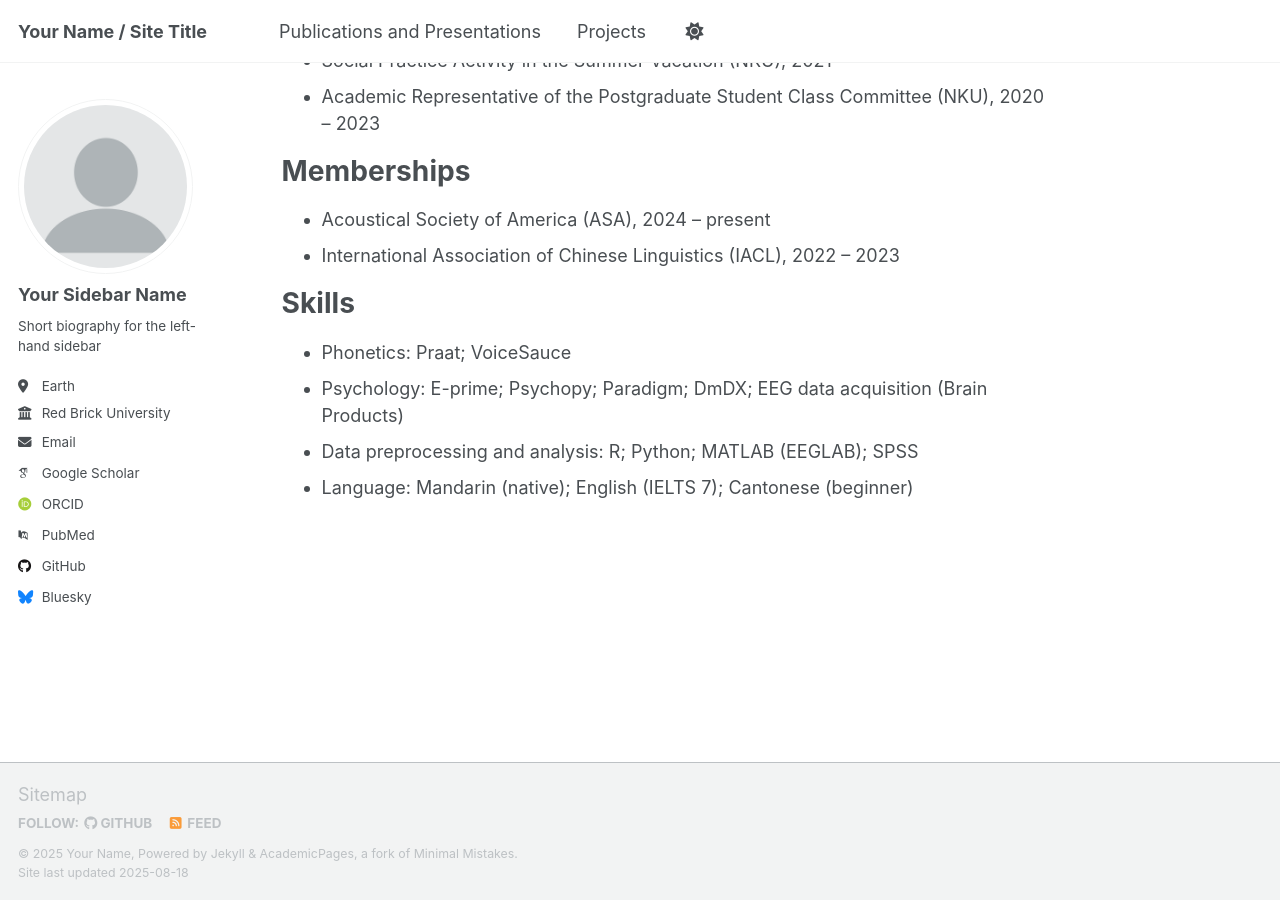
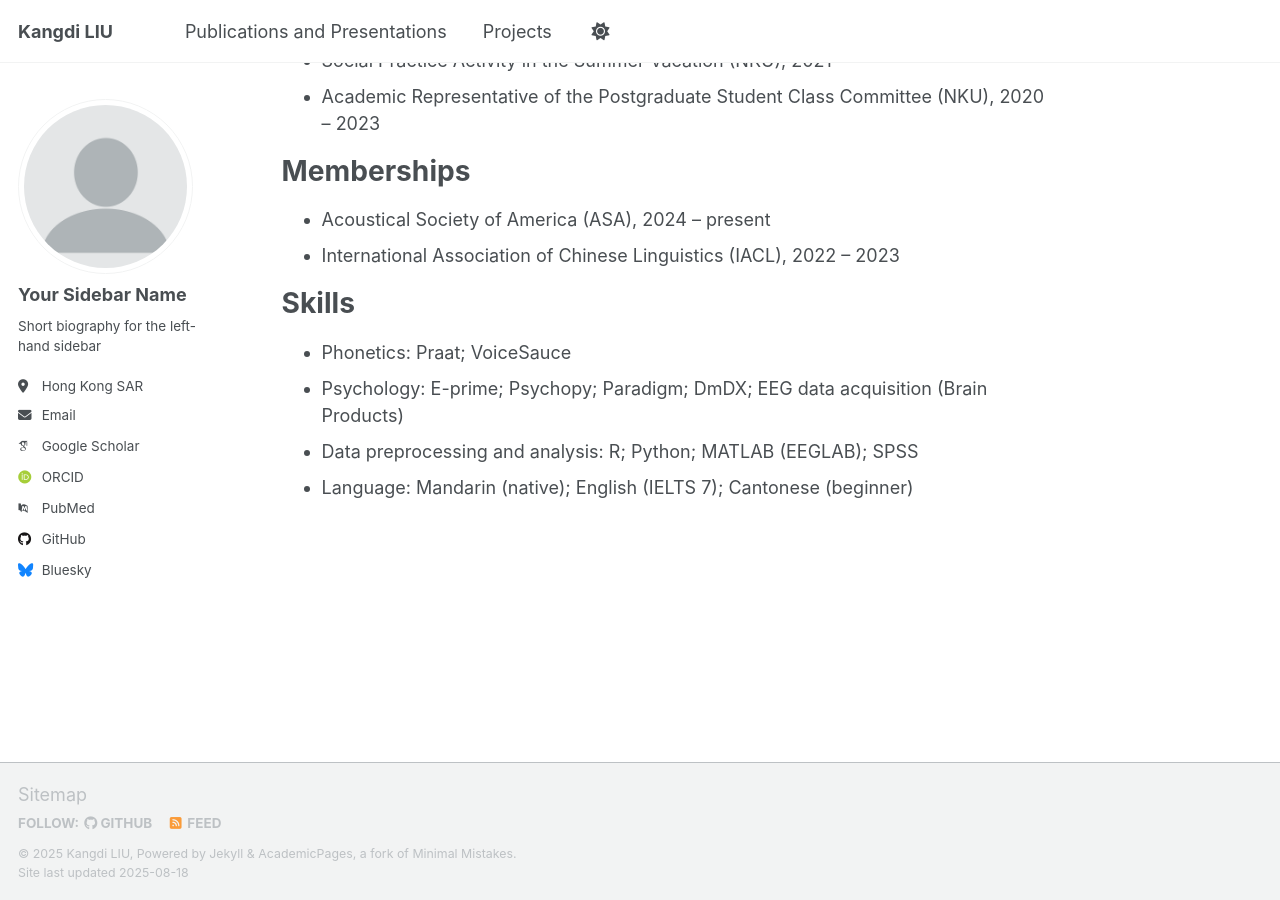
Before and after one commit to kliubc2025/kliubc.github.io, a Jekyll site: the page built from _pages/about.md, in a window 1280 px wide and 900 px high, scrolled down 2450 px. Built offline with Jekyll 4.4.1, drawn with Linux system fonts in a browser that asks for light colours; some web fonts are replaced; a script that is not in the unit is left out.

Commit message:
Update _config.yml

```diff
--- a/_config.yml
+++ b/_config.yml
@@ -9,9 +9,9 @@
 # Basic Site Settings
 locale                   : "en-US"
 site_theme               : "default" # Currently available options are "default", "air"
-title                    : "Your Name / Site Title"
+title                    : "Kangdi LIU"
 title_separator          : "-"
-name                     : &name "Your Name"
+name                     : &name "Kangdi LIU"
 description              : &description "personal description"
 url                      : https://kliubc2025.github.io # the base hostname & protocol for your site e.g. "https://[your GitHub username].github.io" or if you already have some other page hosted on Github then use "https://[your GitHub username].github.io/[Your Repo Name]"
 baseurl                  : "" # the subpath of your site, e.g. "/blog"
@@ -26,10 +26,9 @@ author:
   name             : "Your Sidebar Name"
   pronouns         : # example: "she/her"
   bio              : "Short biography for the left-hand sidebar"
-  location         : "Earth"
-  employer         : "Red Brick University"
+  location         : "Hong Kong SAR"
   uri              : # URL
-  email            : "none@example.org"
+  email            : "kliubc@connect.ust.hk"
 
   # Academic websites
   academia         : # URL
```
